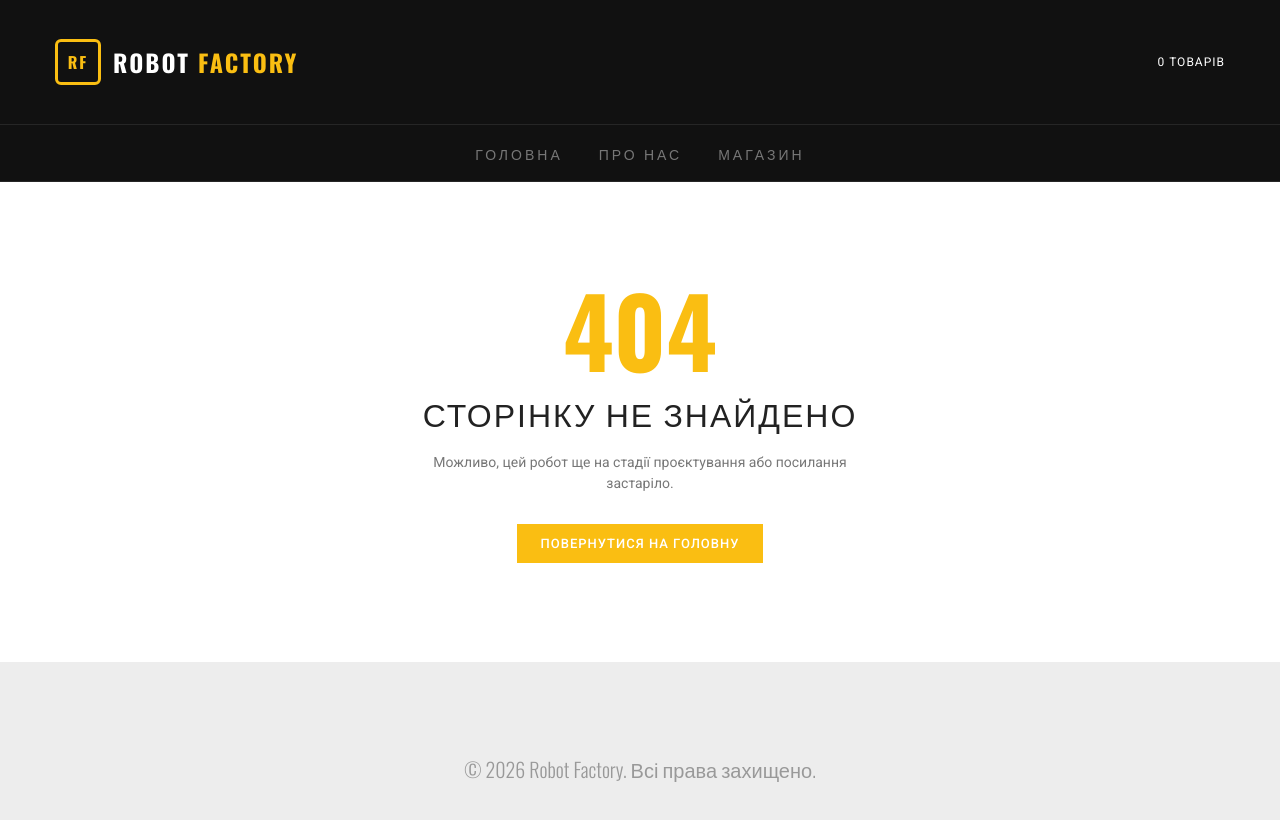
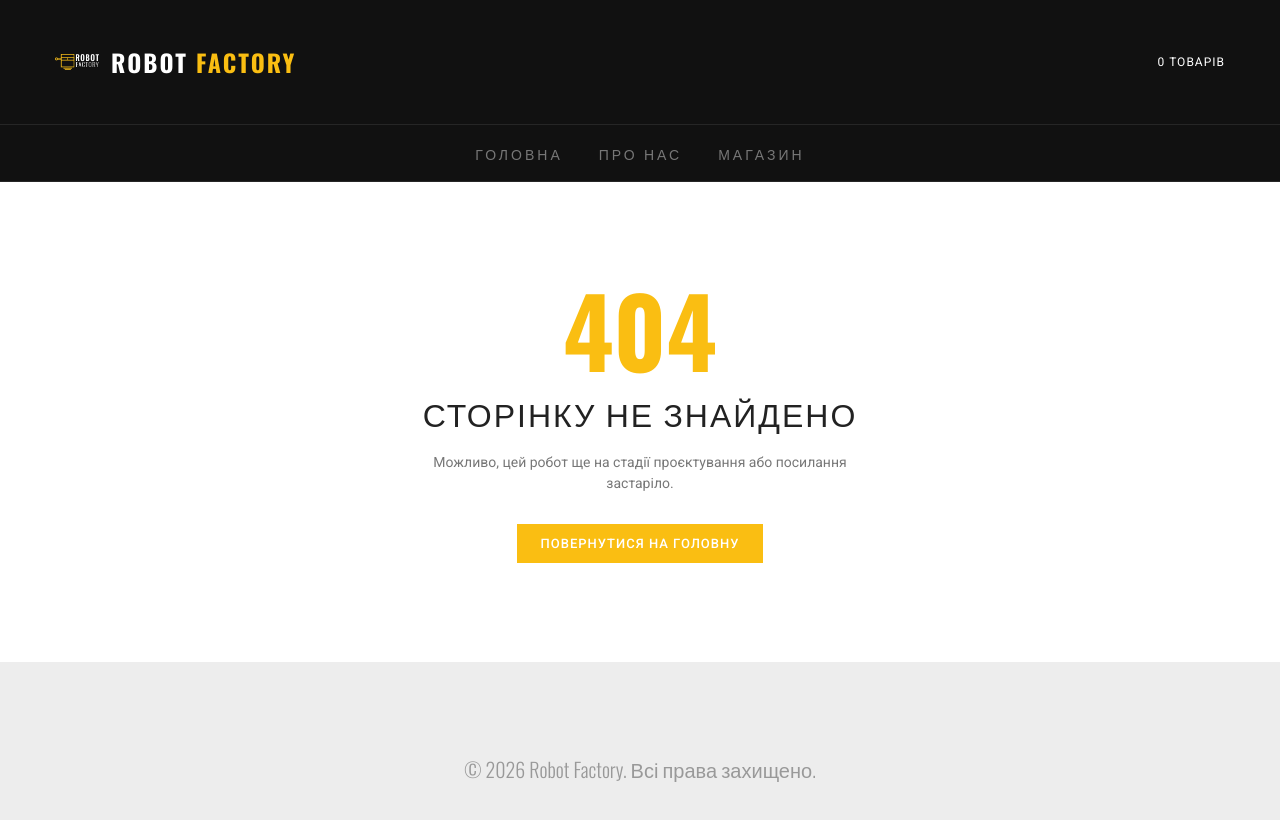
Before and after one commit to vadiknik1/nukuforu-robot-company, a plain HTML site: page 404.html in a window 1280 px wide. Drawn offline with nearby package versions, Linux system fonts and the light colour scheme.

Commit message:
Fix logo image and favicon in 404 page
Updated logo image source and changed favicon.

```diff
--- a/404.html
+++ b/404.html
@@ -5,7 +5,7 @@
   <meta name="viewport" content="width=device-width, initial-scale=1.0" />
   <title>Помилка 404 — Сторінку не знайдено | Robot Factory</title>
   <meta name="description" content="Запитану сторінку не знайдено на сайті Robot Factory. Поверніться на головну або перейдіть до каталогу." />
-  <link rel="icon" href="images/favicon.ico" />
+  <link rel="icon" href="images/logo.png" type="image/png" />
   <link rel="preconnect" href="https://fonts.googleapis.com" />
   <link rel="preconnect" href="https://fonts.gstatic.com" crossorigin />
   <link href="https://fonts.googleapis.com/css2?family=Oswald:wght@300;400;600;700&family=Roboto:wght@300;400;500;700&display=swap" rel="stylesheet" />
@@ -15,7 +15,7 @@
   <header class="site-header" id="top">
     <div class="container header-top">
       <a href="index.html" class="logo">
-        <span class="logo-icon">RF</span>
+        <img class="logo__img" src="images/logo.png" alt="Robot Factory" />
         <span>ROBOT <span class="logo__accent">FACTORY</span></span>
       </a>
 
```
